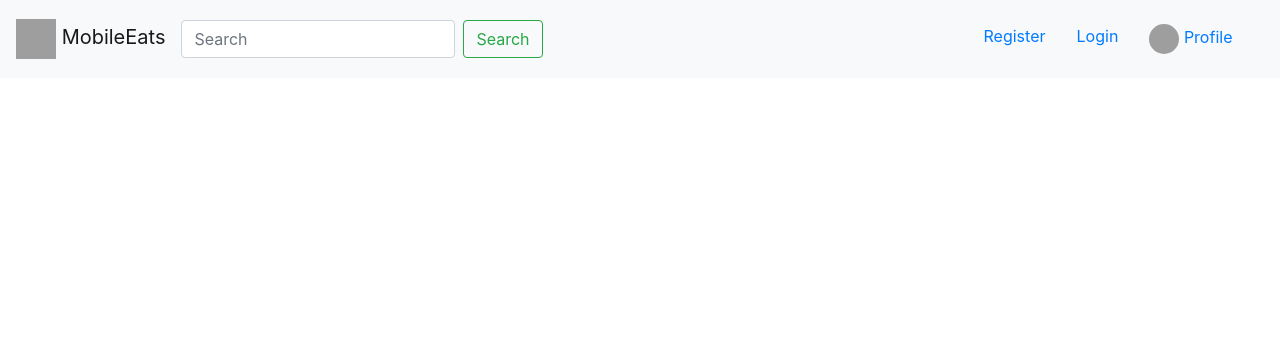
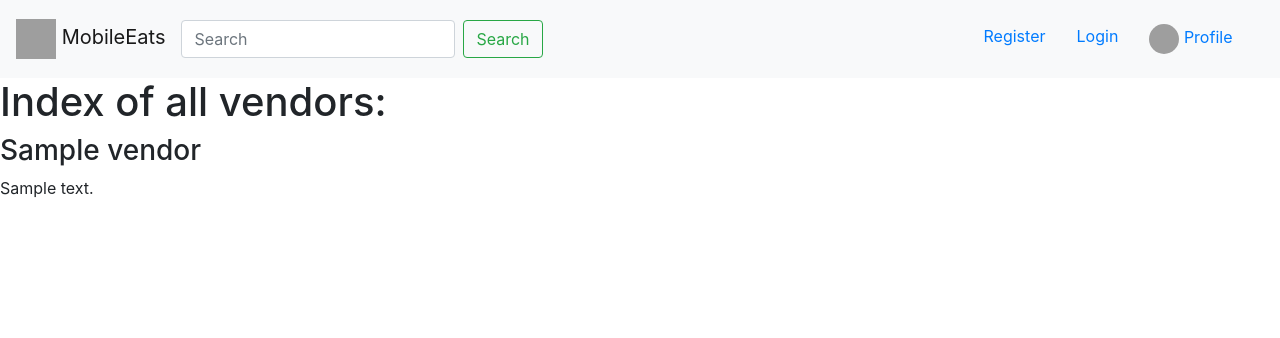
Before and after one commit to MobileEats/MobileEats, a Spring Boot app: page /vendors in a window 1280 px wide. Shown: the top 338 px of the page. Run offline with Spring Boot 4, Linux system fonts and the light colour scheme; tables that the repository leaves empty hold one stand-in row (values such as "Sample post"); some of the project's set-up classes (security, data sources, template engines, error pages and the like) are left out, and stand-ins take their place; grey boxes are pictures that could not be loaded.

Commit message:
created and connected vendor index to database

```diff
--- a/src/main/java/com/capstone/mobileeats/models/Vendor.java
+++ b/src/main/java/com/capstone/mobileeats/models/Vendor.java
@@ -60,7 +60,7 @@ public class Vendor {
     private List<VendorImage> images;
 
     @OneToOne(cascade = CascadeType.ALL)
-    @JoinColumn(name = "menu_id", referencedColumnName = "vendor_id")
+    @JoinColumn(name = "menu_id", referencedColumnName = "vendor_id", nullable = true)
     private Menu menu;
 
     public Vendor(){}
--- a/src/main/resources/templates/vendorIndex.html
+++ b/src/main/resources/templates/vendorIndex.html
@@ -11,7 +11,14 @@
 <body>
 <nav th:replace="partials/navbar :: navbar"></nav>
 
+<h1>Index of all vendors:</h1>
 
+<th:block th:each="vendor : ${vendors}">
+    <div th:id="${vendor.id}">
+        <h3 th:text="${vendor.name}" />
+        <p th:text="${vendor.description}" />
+    </div>
+</th:block>
 
 </body>
 </html>
```
